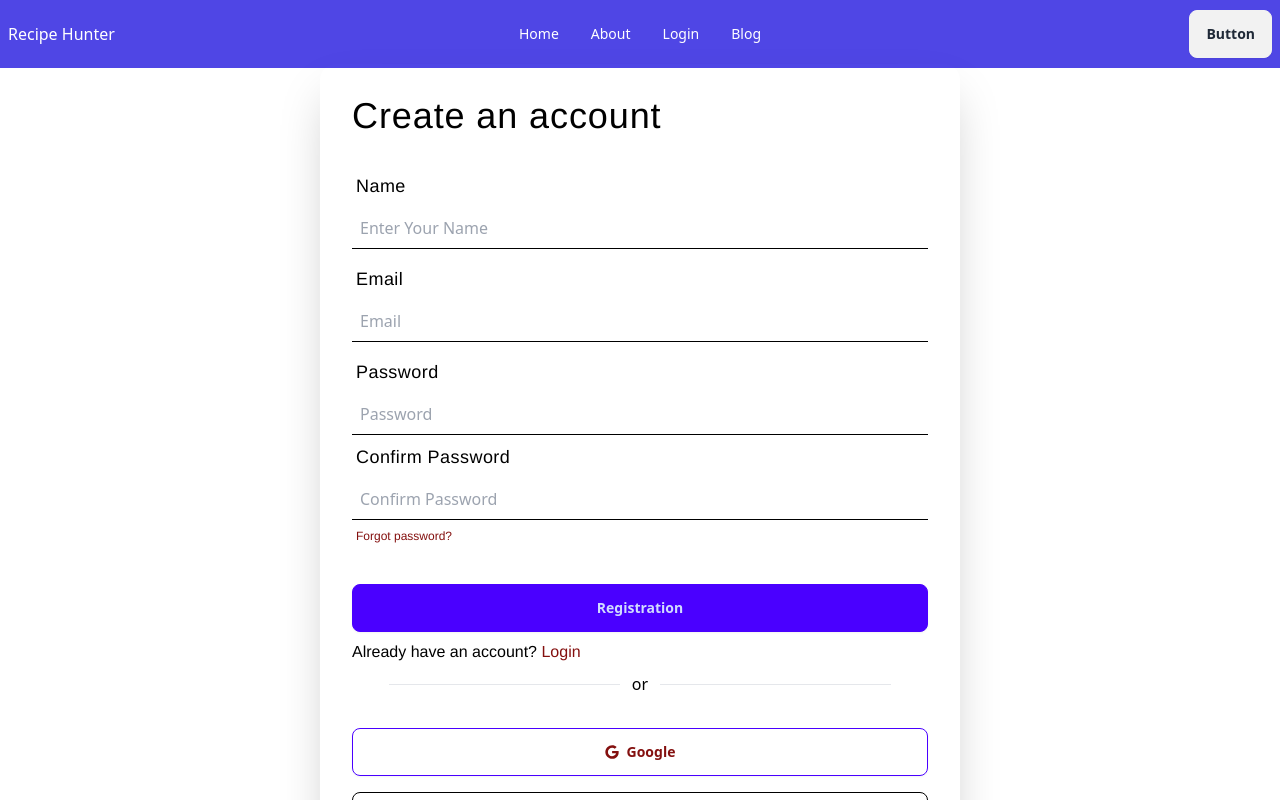
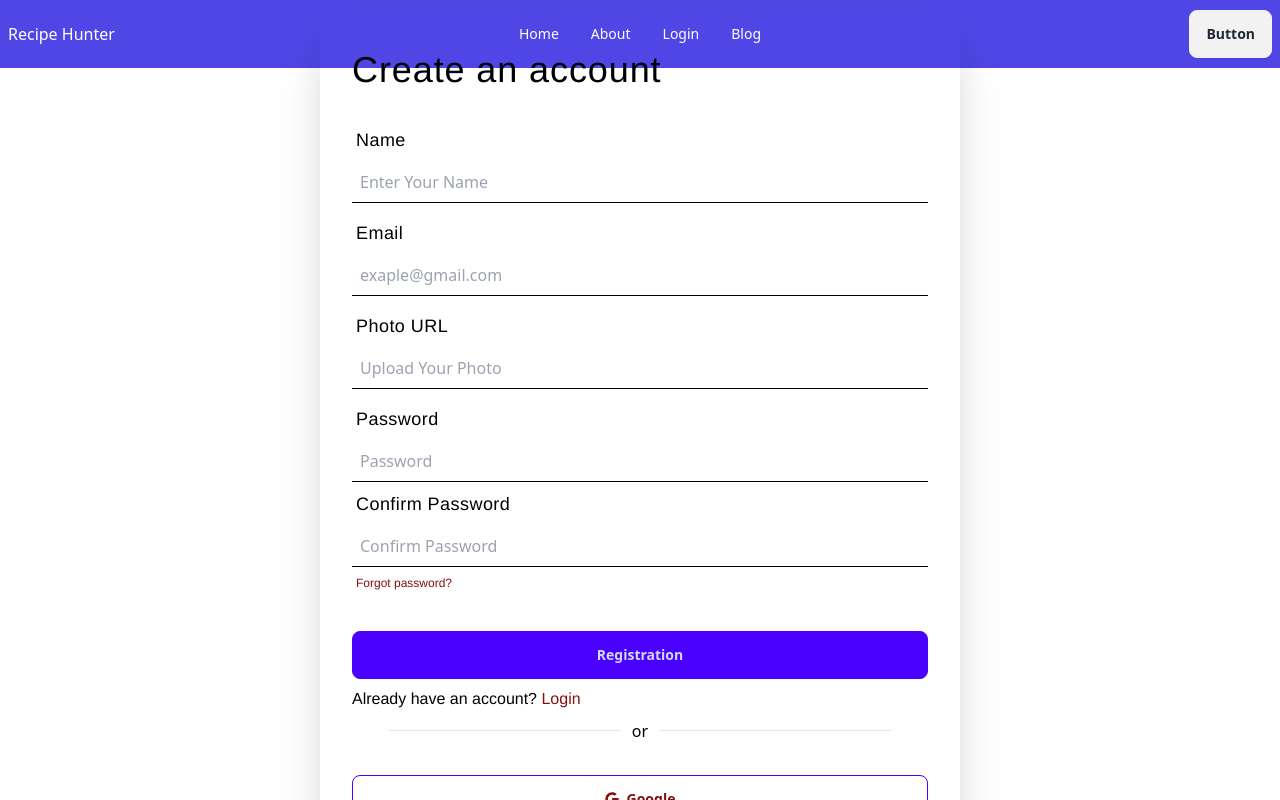
Before and after one commit to sifatullahshoyon/chef-recipe-hunter-client, a React (Vite) app: page /registration in a window 1280 px wide. Shown: the top 800 px of the page. Built offline with nearby package versions, Linux system fonts and the light colour scheme; no server answers; some icons are missing; a web font is replaced by a local one.

Commit message:
done create user & signIn user work

```diff
--- a/src/components/shared/Login/Login.jsx
+++ b/src/components/shared/Login/Login.jsx
@@ -4,28 +4,38 @@ import { FaGoogle, FaGithub } from "react-icons/fa";
 import { FaRegEyeSlash } from "react-icons/fa6";
 import { IoEyeSharp } from "react-icons/io5";
 import { AuthContext } from "../../../context/AuthProviders";
-import { Result } from "postcss";
+import toast from "react-hot-toast";
 
 const Login = () => {
   const [showPassword, setShowPassword] = useState(false);
-  const {signIn} = useContext(AuthContext);
+  const { signIn, resetPassword } = useContext(AuthContext);
   const handleLogin = (event) => {
     event.preventDefault();
     const form = event.target;
     const email = form.email.value;
     const password = form.password.value;
-    console.log(email , password);
+    console.log(email, password);
 
-
-    signIn(email , password)
-    .then((result) => {
+    signIn(email, password)
+      .then((result) => {
         const loggedUser = result.user;
         console.log(loggedUser);
-     })
-     .catch((error) => {
+      })
+      .catch((error) => {
         console.error(error.message);
-     });
+      });
+  };
 
+  const handleResetPassword  = (e) => {
+    console.log(e.target)
+    resetPassword(e.target.email.value)
+      .then((result) => {
+        console.log(result)
+        toast("Password reset email sent!");
+      })
+      .catch((error) => {
+        console.error(error.message);
+      });
   };
   return (
     <div className="bg-white">
@@ -76,6 +86,7 @@ const Login = () => {
                   <a
                     href="#"
                     className="label-text-alt link link-hover text-brown hover:text-brown font-neue"
+                    onClick={handleResetPassword}
                   >
                     Forgot password?
                   </a>
--- a/src/components/shared/Registration/Registration.jsx
+++ b/src/components/shared/Registration/Registration.jsx
@@ -17,10 +17,12 @@ const Registration = () => {
     const form = event.target;
     const name = form.name.value;
     const email = form.email.value;
+    const photo = form.photo.value;
     const password = form.password.value;
     const confirm = form.confirm.value;
 
-    console.log(name, email, password, confirm);
+    console.log(name, email, password, confirm , photo);
+
     // Password Validation
     if(password !== confirm){
         toast.error("The password doesn't Match");
@@ -36,6 +38,9 @@ const Registration = () => {
         return;
     }else if(!/(.{8,})/.test(password)){
         toast.error("Password Must Be 8 character");
+        return;
+    }else if(!/(^\S+@\S+\.\S+$)/.test(email)){
+        toast.error("Please provide a valid email address");
         return;
     }
 
@@ -80,10 +85,23 @@ const Registration = () => {
                 </label>
                 <input
                   type="email"
-                  placeholder="Email"
+                  placeholder="exaple@gmail.com"
                   name="email"
                   className="p-2 text-black"
                   required
+                />
+              </div>
+              <div className="form-control">
+                <label className="label">
+                  <span className="label-text text-black text-lg font-neue tracking-wide">
+                    Photo URL
+                  </span>
+                </label>
+                <input
+                  type="url"
+                  placeholder="Upload Your Photo"
+                  name="photo"
+                  className="p-2 text-black"
                 />
               </div>
               <div className="form-control">
--- a/src/context/AuthProviders.jsx
+++ b/src/context/AuthProviders.jsx
@@ -1,6 +1,6 @@
 import React, { createContext, useState } from 'react';
 
-import { createUserWithEmailAndPassword, getAuth, signInWithEmailAndPassword } from "firebase/auth";
+import { createUserWithEmailAndPassword, getAuth, sendPasswordResetEmail, signInWithEmailAndPassword } from "firebase/auth";
 import app from '../utilities/firebase/firebase.config';
 
 export const AuthContext = createContext(null);
@@ -18,10 +18,15 @@ const AuthProviders = ({children}) => {
         return signInWithEmailAndPassword(auth , email , password);
     };
 
+    const resetPassword = (email) => {
+        return sendPasswordResetEmail(auth , email);
+    };
+
     const authInfo = {
         user,
         createUser,
-        signIn
+        signIn,
+        resetPassword
     };
     return (
         <AuthContext.Provider value={authInfo}>
```
